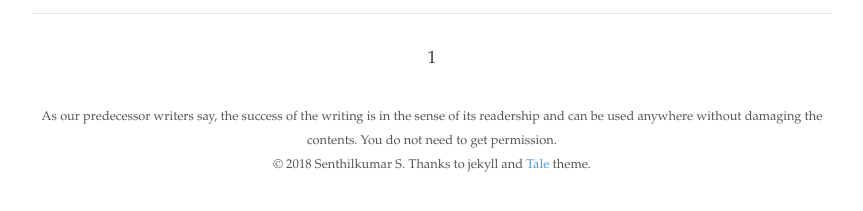
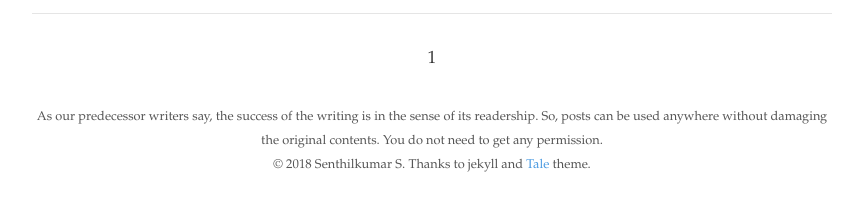
Before and after one commit to senthil090/senthil090.github.io_bk, a Jekyll site: the page built from index.html, in a window 1280 px wide. Shown: the part 274-485 px from the top of the page, without its empty margins (208-1071 px from the left). Built offline with Jekyll 4.4.1, drawn with Linux system fonts in a browser that asks for light colours; the list of posts is cut into pages by our own code.

Commit message:
footer change

```diff
--- a/_includes/footer.html
+++ b/_includes/footer.html
@@ -1,7 +1,7 @@
 <footer>
   <span>
 
-As our predecessor writers say, the success of the writing is in the sense of its readership and can be used anywhere without damaging the contents. You do not need to get permission. <br/>
+As our predecessor writers say, the success of the writing is in the sense of its readership. So, posts can be used anywhere without damaging the original contents. You do not need to get any permission. <br/>
 &copy; <time datetime="{{ site.time }}">{{ site.time | date: '%Y' }}</time> {{ site.author.name }}. Thanks to jekyll and <a href="https://github.com/chesterhow/tale/">Tale</a> theme.
   </span>
 </footer>
```
